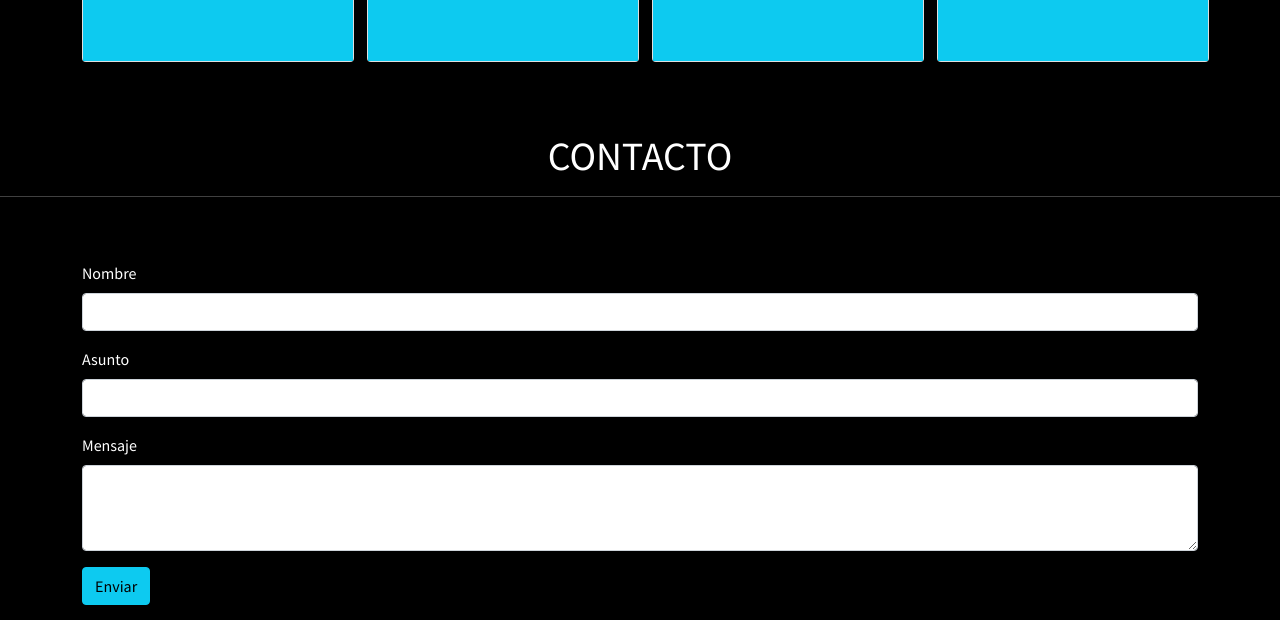
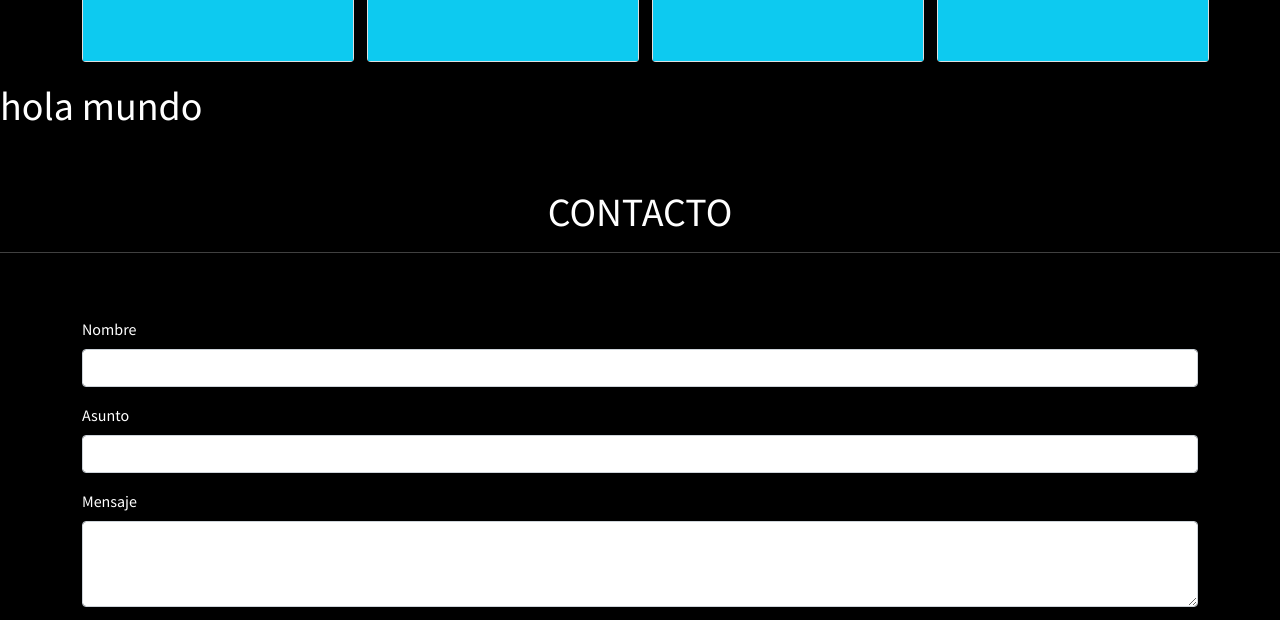
Before and after one commit to Caty-vt/Viaje-Chile, a plain HTML site: page index.html in a window 1280 px wide. Shown: the part 1894-2514 px from the top of the page. Drawn offline with nearby package versions, Linux system fonts and the light colour scheme.

Commit message:
prueba comit-1

```diff
--- a/index.html
+++ b/index.html
@@ -166,6 +166,10 @@
         </div>
     </section>
 
+ <div>
+   <h1>hola mundo</h1>
+ </div>
+
     <h1 class="tit-1">CONTACTO</h1>
     <hr>
 
```
